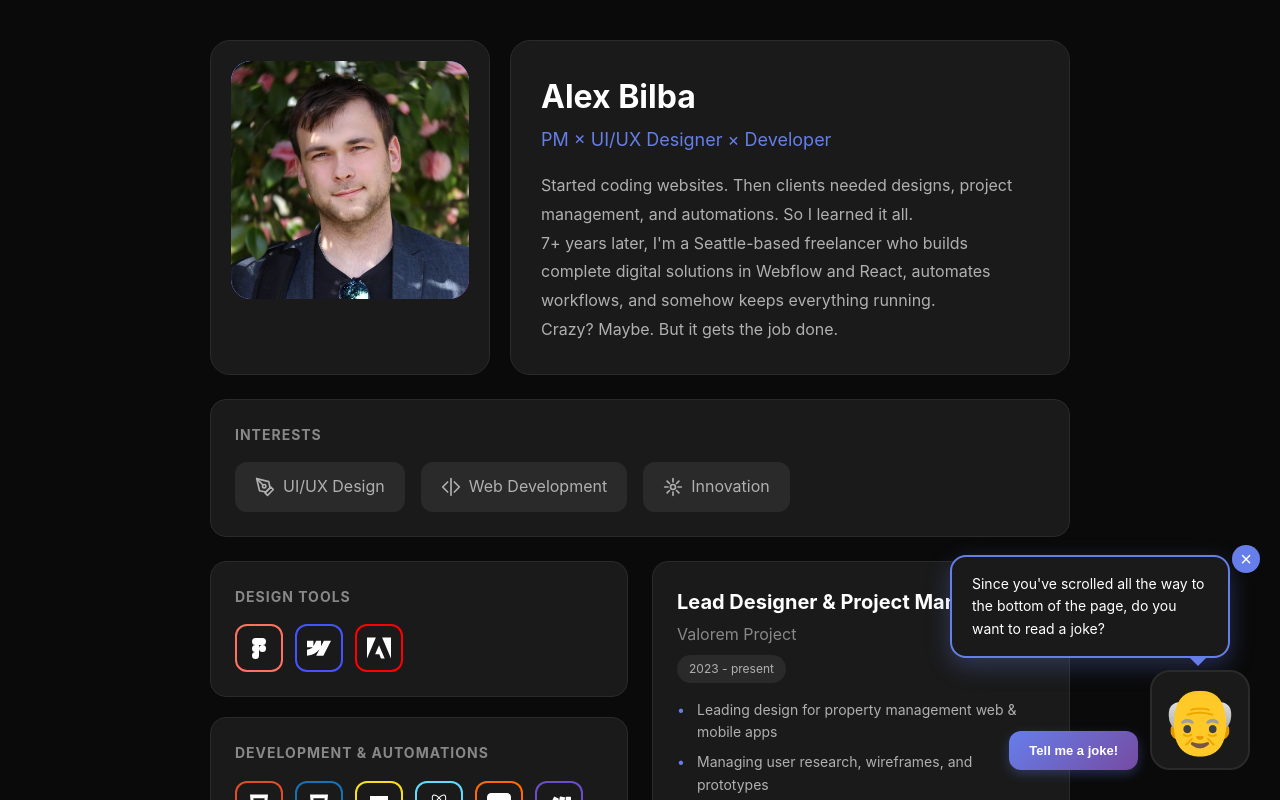
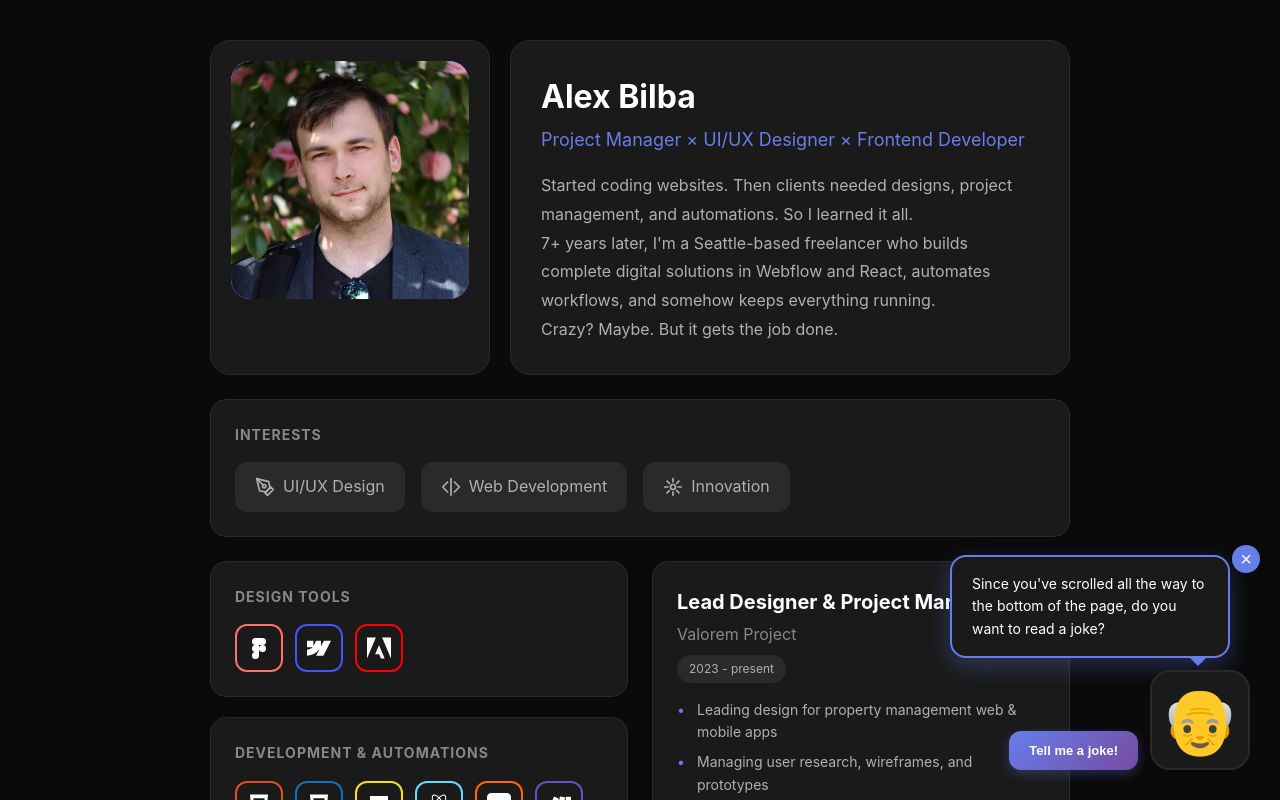
Before and after one commit to alexshanless/alexbilba, a React (Vite) app: page / in a window 1280 px wide. Shown: the top 800 px of the page. Built offline with nearby package versions, Linux system fonts and the light colour scheme.

Commit message:
Update BioCard.jsx

```diff
--- a/src/components/profile/BioCard.jsx
+++ b/src/components/profile/BioCard.jsx
@@ -1,7 +1,7 @@
 import { useState, useEffect } from 'react';
 
 const BioCard = () => {
-	const titles = ['Developer', 'UI/UX Designer', 'PM'];
+	const titles = ['Frontend Developer', 'UI/UX Designer', 'Project Manager'];
 	const [shuffledTitles, setShuffledTitles] = useState(titles);
 
 	useEffect(() => {
```
